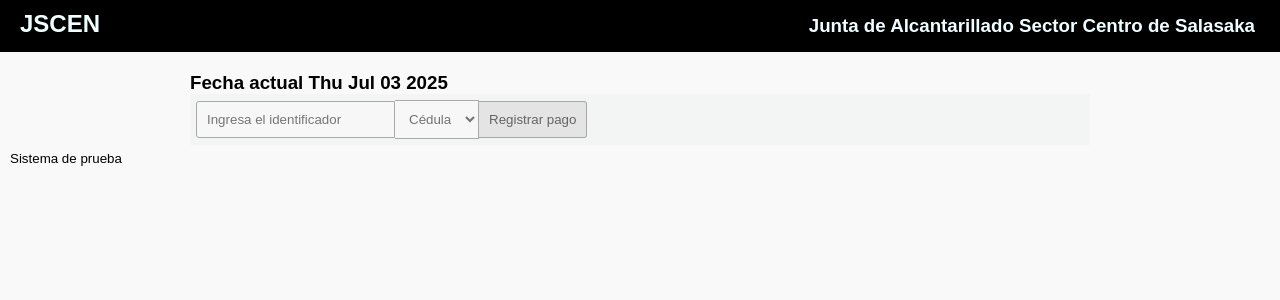
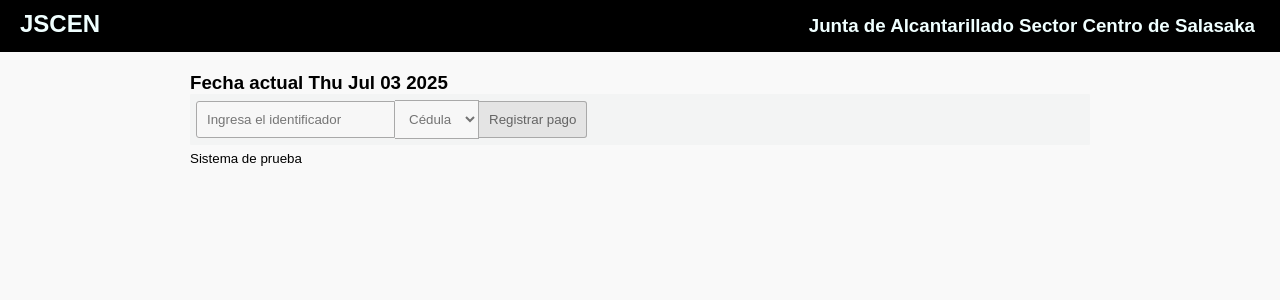
Before and after one commit to runacast/jascen.next, a Next.js app: page /admin/payments in a window 1280 px wide. Shown: the top 300 px of the page. Built offline with nearby package versions, Linux system fonts and the light colour scheme.

Commit message:
Update fixes

```diff
--- a/src/app/(admin)/custom.css
+++ b/src/app/(admin)/custom.css
@@ -36,6 +36,13 @@ body{
 .container .content{
     margin-left: 10px;
     margin-right: 10px;
+}
+
+/* Footer style */
+#footer .content{
+    margin-left: auto;
+    margin-right: auto;
+    max-width: 900px;
 }
 
 .table-container{
```
Also changed, not shown: 1 other file (tests, documents, lock files or other folders).
